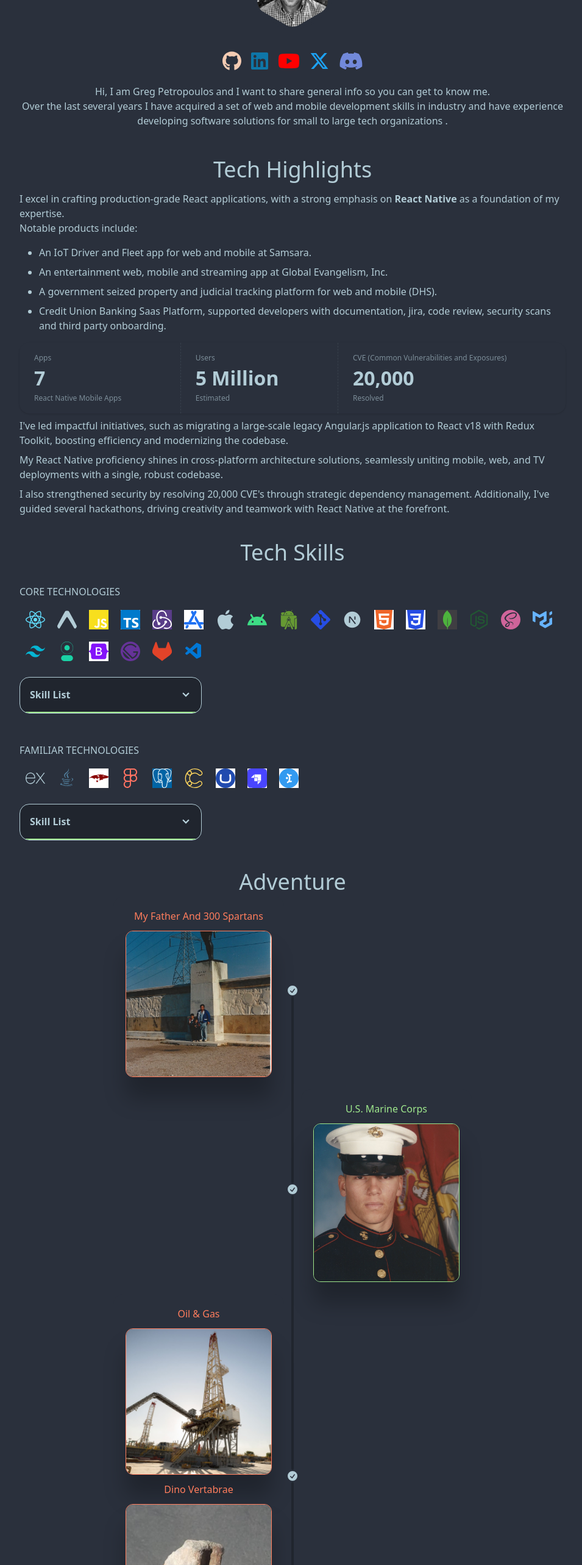
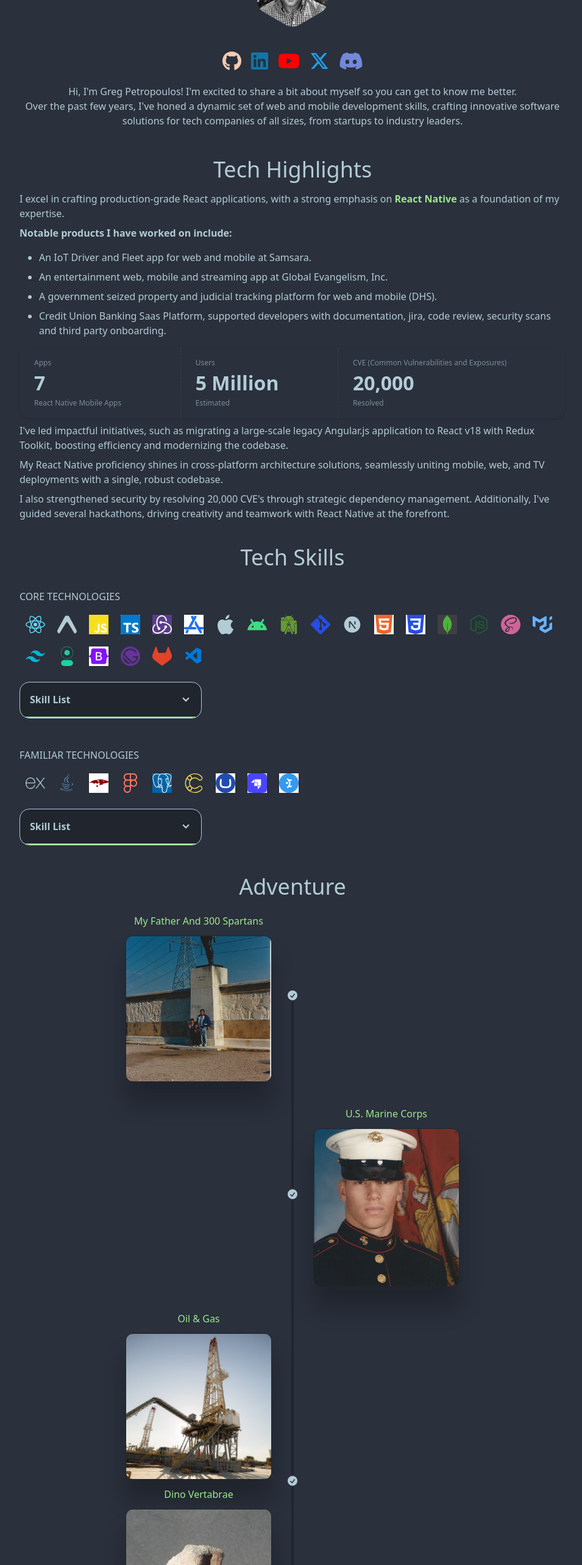
Before and after one commit to GregPetropoulos/GP-XP, a React (Vite) app: page / in a window 1280 px wide. Shown: the part 200-2766 px from the top of the page at 61% size, without its empty margins (160-1115 px from the left). Built offline with nearby package versions, Linux system fonts and the light colour scheme.

Commit message:
Timeline improvements to card outlines with primary color, glassy blur hnav bar, gradient footer, limit max width for content containers

```diff
--- a/src/components/ContentContainer.tsx
+++ b/src/components/ContentContainer.tsx
@@ -2,8 +2,11 @@ import type { PropsWithChildren } from 'react';
 
 const ContentContainer = ({ children }: PropsWithChildren) => {
   return (
-    <div className='flex justify-center px-5 sm:px-10 flex-wrap'>
+    <div className='flex justify-center px-5 sm:px-10 '>
+      <div className='flex flex-col w-full items-center  max-w-4xl'>
+
       {children}
+      </div>
     </div>
   );
 };
--- a/src/components/Footer.tsx
+++ b/src/components/Footer.tsx
@@ -3,7 +3,7 @@ const Footer = () => {
   const today = new Date();
   const currentYear = today.getFullYear();
   return (
-    <footer className="w-full flex justify-center">
+    <footer className="w-full flex justify-center bg-linear-to-b from-base to-base-300 shadow-sm ">
       <div className='text-center m-4 mt-9'>
         <p>Created by Greg Petropoulos</p>
         <p>copyright 2021-{currentYear}</p>
--- a/src/components/NavBar.tsx
+++ b/src/components/NavBar.tsx
@@ -27,7 +27,8 @@ const NavBar = () => {
   // });
 
   return (
-    <div className='navbar bg-base-100 shadow-sm mb-10'>
+
+    <div className='navbar  mb-10 shadow-sm sticky top-0 z-20  bg-white/10 backdrop-blur-md'>
       {/* MOBILE */}
       <div className='navbar-start'>
         <div className='dropdown'>
@@ -138,6 +139,7 @@ const NavBar = () => {
         </label>
       </div>
     </div>
+
   );
 };
 
--- a/src/components/TimeLine.tsx
+++ b/src/components/TimeLine.tsx
@@ -11,10 +11,10 @@ const TimeLine = () => {
       <ul className='timeline  timeline-vertical'>
         <li>
           <div className='timeline-start timeline-box border-0 text-center shadow-none'>
-            <p className=' text-secondary my-3'>My Father And 300 Spartans</p>
+            <p className=' text-primary my-3'>My Father And 300 Spartans</p>
             <img
               src={thermopylai}
-              className='object-cover max-h-30 w-30 md:max-h-60 md:w-60 rounded-xl border border-secondary m-1 shadow-3xl'
+              className='object-cover max-h-30 w-30 md:max-h-60 md:w-60 rounded-xl border border-base-300 m-1 shadow-3xl'
             />
           </div>
           <div className='timeline-middle'>
@@ -51,7 +51,7 @@ const TimeLine = () => {
             <p className='text-primary my-3'>U.S. Marine Corps</p>
             <img
               src={marines}
-              className='object-cover max-h-30 w-30 md:max-h-65 md:w-60 rounded-xl border border-primary m-1 shadow-3xl'
+              className='object-cover max-h-30 w-30 md:max-h-65 md:w-60 rounded-xl border border-base-300 m-1 shadow-3xl'
             />
           </div>
           <hr />
@@ -59,15 +59,15 @@ const TimeLine = () => {
         <li>
           <hr />
           <div className='timeline-start timeline-box border-0 text-center shadow-none'>
-            <p className='text-secondary my-3'>Oil & Gas</p>
+            <p className='text-primary my-3'>Oil & Gas</p>
             <img
               src={drilling}
-              className='object-cover max-h-30 w-30 md:max-h-60 md:w-60 rounded-xl border border-secondary m-1 shadow-3xl'
+              className='object-cover max-h-30 w-30 md:max-h-60 md:w-60 rounded-xl border border-base-300 m-1 shadow-3xl'
             />
-            <p className=' text-secondary my-3'>Dino Vertabrae</p>
+            <p className=' text-primary my-3'>Dino Vertabrae</p>
             <img
               src={fossil}
-              className='object-cover max-h-30 w-30 md:max-h-60 md:w-60 rounded-xl border border-secondary m-1 shadow-3xl'
+              className='object-cover max-h-30 w-30 md:max-h-60 md:w-60 rounded-xl border border-base-300 m-1 shadow-3xl'
             />
           </div>
           <div className='timeline-middle'>
@@ -106,7 +106,7 @@ const TimeLine = () => {
             </p>
             <img
               src={tech}
-              className='object-cover max-h-30 w-30 md:max-h-60 md:w-60 rounded-xl border border-primary m-1 shadow-3xl'
+              className='object-cover max-h-30 w-30 md:max-h-60 md:w-60 rounded-xl border border-base-300 m-1 shadow-3xl'
             />
           </div>
           <hr />
--- a/src/routes/index.tsx
+++ b/src/routes/index.tsx
@@ -27,18 +27,12 @@ function HomeIndexComponent() {
         <Icons />
         <div className='sm:text-center'>
           <p>
-            Hi, I am Greg Petropoulos and I want to share general info so you
-            can get to know me.
+            Hi, I'm Greg Petropoulos! I'm excited to share a bit about myself so
+            you can get to know me better.
           </p>
           <p>
-            Over the last several years I have acquired a set of web and mobile
-            development skills in industry and have experience developing
-            software solutions for small to large tech organizations .
+          Over the past few years, I've honed a dynamic set of web and mobile development skills, crafting innovative software solutions for tech companies of all sizes, from startups to industry leaders.
           </p>
-          {/* <p>
-            I have experience developing software solutions for small to large
-            tech organizations.
-          </p> */}
         </div>
       </SectionContainer>
       {/* Skills Section */}
@@ -46,10 +40,10 @@ function HomeIndexComponent() {
         <h2 className=' my-4 w-full text-center'>Tech Highlights</h2>
         <p>
           I excel in crafting production-grade React applications, with a strong
-          emphasis on <span className='font-bold'>React Native</span> as a
+          emphasis on <span className='font-bold text-primary'>React Native</span> as a
           foundation of my expertise.
         </p>
-        <p>Notable products include:</p>
+        <p className='font-bold mt-2'>Notable products I have worked on include:</p>
         <ul className='list-disc ml-2 my-2'>
           <li className='ml-6 my-2'>
             An IoT Driver and Fleet app for web and mobile at Samsara.
--- a/src/styles.css
+++ b/src/styles.css
@@ -88,6 +88,6 @@
   }
   p,
   li {
-    @apply text-sm sm:text-base;
+    @apply text-xs sm:text-base;
   }
 }
```
